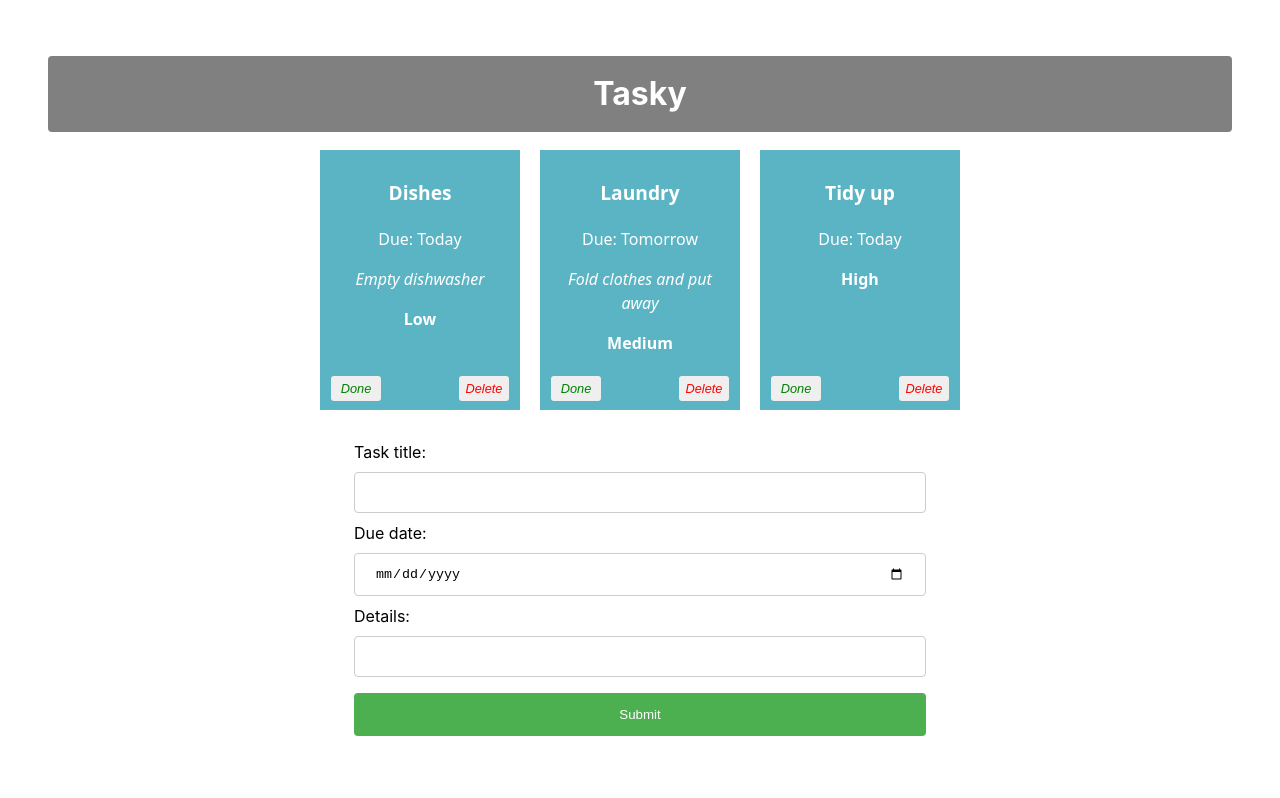
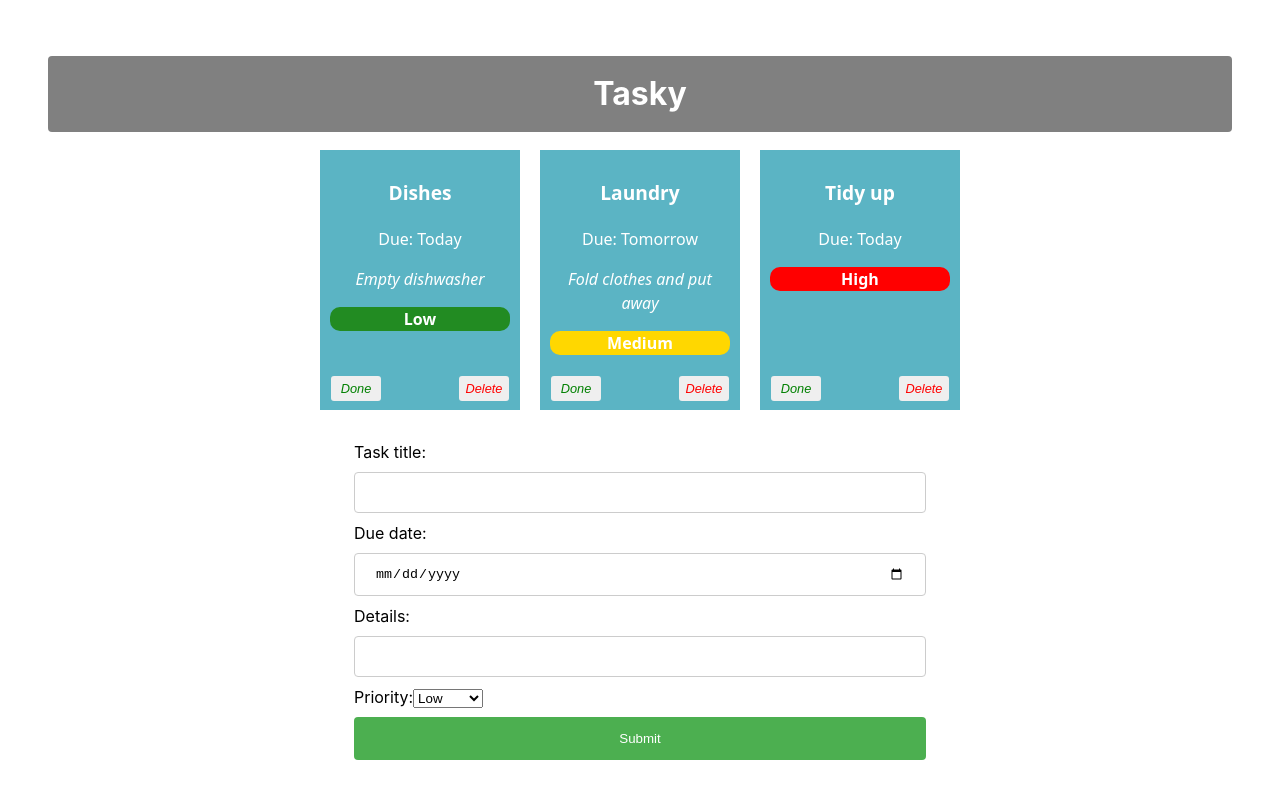
Before and after one commit to pedro-augusto/react-basics-lab, a React (Vite) app in the folder tasky/: page / in a window 1280 px wide. Shown: the top 798 px of the page. Built offline with nearby package versions, Linux system fonts and the light colour scheme.

Commit message:
Tasky Lab 2b - Exercises done

```diff
--- a/tasky/src/App.jsx
+++ b/tasky/src/App.jsx
@@ -17,7 +17,8 @@ function App() {
   const [ formState, setFormState ] = useState({
     title: "",
     description: "",
-    deadline: ""
+    deadline: "",
+    priority:""
   });
 
     const doneHandler = (taskIndex) => {
@@ -46,6 +47,9 @@ function App() {
       case "deadline":
           form.deadline = event.target.value;
           break;
+      case "priority":
+        form.priority = event.target.value;
+        break
       default:
           form = formState;
     }
--- a/tasky/src/components/Form.jsx
+++ b/tasky/src/components/Form.jsx
@@ -19,6 +19,14 @@ const AddTaskForm = (props) => {
                 Details:
                 <input type="text" name="description" onChange={(event) => props.change(event)} />
             </label>
+            <label>
+                Priority:
+                <select name="priority" onChange={(event) => props.change(event)} >
+                    <option value="Low">Low</option>
+                    <option value="Medium">Medium</option>
+                    <option value="High">High</option>
+                </select>
+            </label>
         <input type="submit" value="Submit" />
         </form>
     </div>
--- a/tasky/src/components/Task.jsx
+++ b/tasky/src/components/Task.jsx
@@ -7,7 +7,15 @@ const Task = (props) => {
             <p className="title">{props.title}</p>
             <p>Due: {props.deadline}</p>
             <p className="description">{props.description}</p>
-            <p className="priority">{props.priority}</p>
+            <p className="priority" style={{
+                backgroundColor:
+                    props.priority === 'Low'
+                    ? '#228B22'
+                    : props.priority === 'Medium'
+                    ? '#FFD700'
+                    : 'red',
+                borderRadius: '10px'
+            }}>{props.priority}</p>
             <button onClick={props.markDone} className='doneButton'>Done</button>
             <button className='deleteButton' onClick={props.deleteTask}>Delete</button>
         </div>
```
